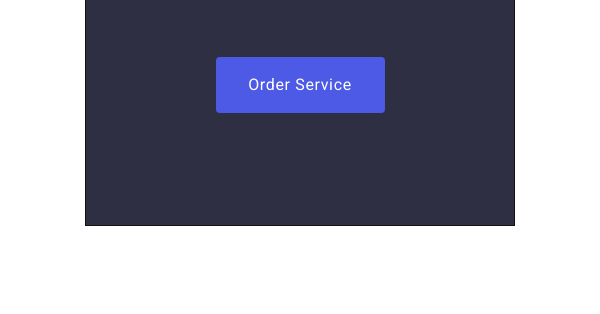
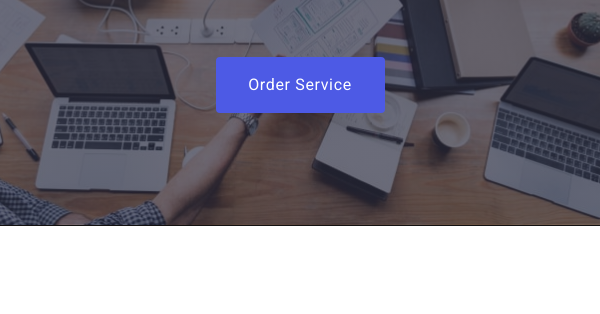
Before and after one commit to zaliubovskyiandrey/GOIT-MARKUP-HW-07, a plain HTML site: page index.html in a window 600 px wide. Shown: the part 281-595 px from the top of the page. Drawn offline with nearby package versions, Linux system fonts and the light colour scheme.

Commit message:
bgoverlay

```diff
--- a/css/styles.css
+++ b/css/styles.css
@@ -899,6 +899,18 @@ display: flex;
 @media only screen and (max-width:428px){
     .overlay{
     background-image: linear-gradient(rgba(46, 47, 66, 0.7),rgba(46, 47, 66, 0.7)),
+    url("../images/overlay/mob@1x.jpg");
+    }
+    @media (min-device-pixel-ratio:2), (min-resolution:192dpi ), (min-resolution: 2dppx){
+    .overlay{
+    background-image: linear-gradient(rgba(46, 47, 66, 0.7),rgba(46, 47, 66, 0.7)),
+    url("../images/overlay/mob@2x.jpg");
+       }
+    }
+}
+@media only screen and (min-width:429px) and (max-width:768px)  {
+    .overlay{
+    background-image: linear-gradient(rgba(46, 47, 66, 0.7),rgba(46, 47, 66, 0.7)),
     url("../images/overlay/tab@1x.jpg");
     }
     @media (min-device-pixel-ratio:2), (min-resolution:192dpi ), (min-resolution: 2dppx){
@@ -908,18 +920,6 @@ display: flex;
        }
     }
 }
-@media only screen and (min-width:429px) and (max-width:768px)  {
-    .overlay{
-    background-image: linear-gradient(rgba(46, 47, 66, 0.7),rgba(46, 47, 66, 0.7)),
-    url("../images/overlay/tab@1x.jpg");
-    }
-    @media (min-device-pixel-ratio:2), (min-resolution:192dpi ), (min-resolution: 2dppx){
-    .overlay{
-    background-image: linear-gradient(rgba(46, 47, 66, 0.7),rgba(46, 47, 66, 0.7)),
-    url("../images/overlay/tab@2x.jpg");
-       }
-    }
-}
 @media only screen and (min-width:769px)     {
     .overlay{
     background-image: linear-gradient(rgba(46, 47, 66, 0.7),rgba(46, 47, 66, 0.7)),
@@ -935,22 +935,15 @@ display: flex;
 
 
 
-
-
-
-
-
-@media only screen and (max-width:767px){
+/* @media only screen and (max-width:767px){
     .overlay{
         max-width: 428px;
         margin-left: auto;
         margin-right: auto;
-        outline: 1px solid rgb(19, 17, 17);
-        background-image: linear-gradient(rgba(46, 47, 66, 0.7),rgba(46, 47, 66, 0.7)),
-        url("../images/overlay/img-name.jpg");
-        background-repeat: no-repeat;
+        outline: 1px solid rgb(19, 17, 17);}}         */
+        /* background-repeat: no-repeat;
         background-position: center;
-        background-size: cover;}}
+        background-size: cover; */
 
 /* Socials icons */
 .socials{
```
